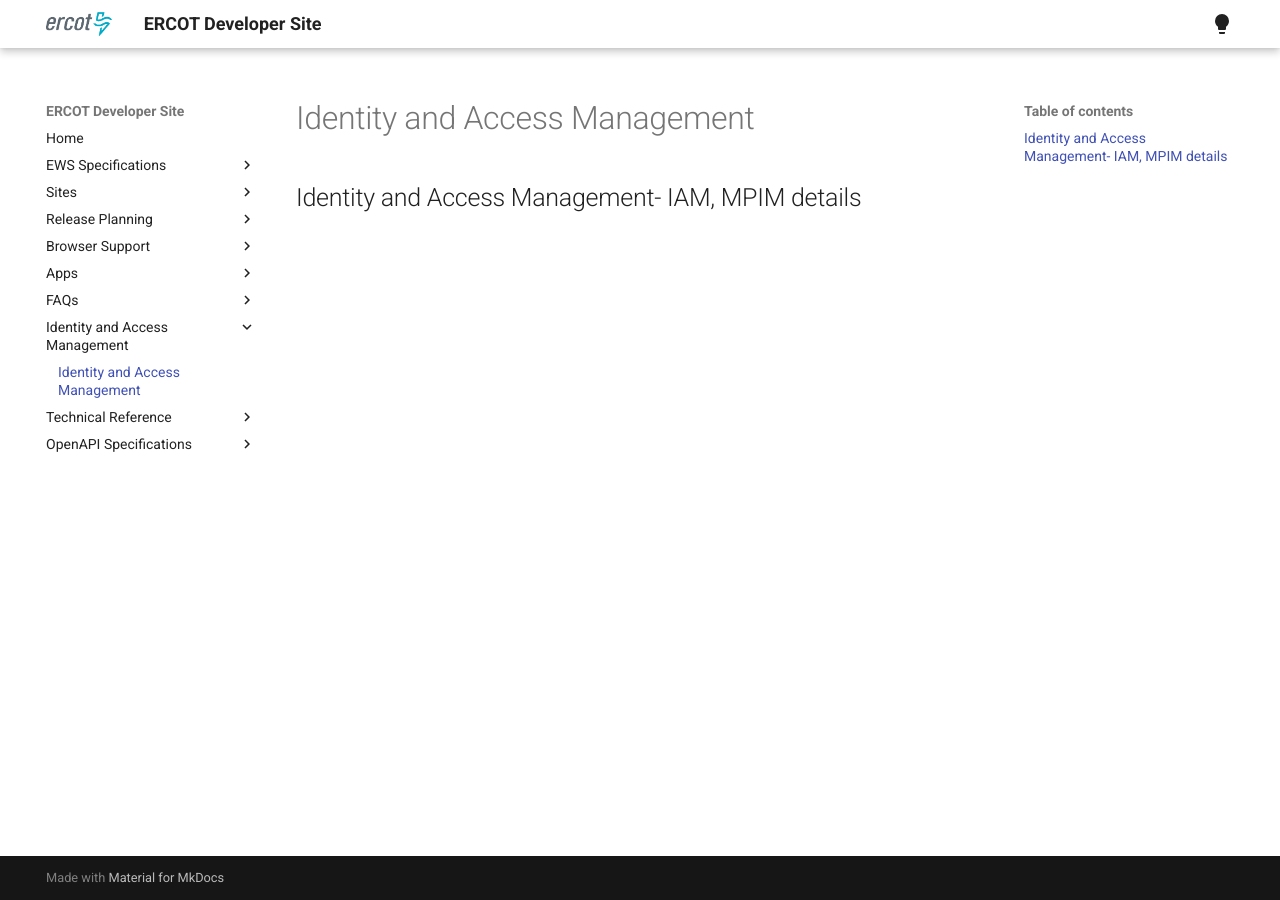
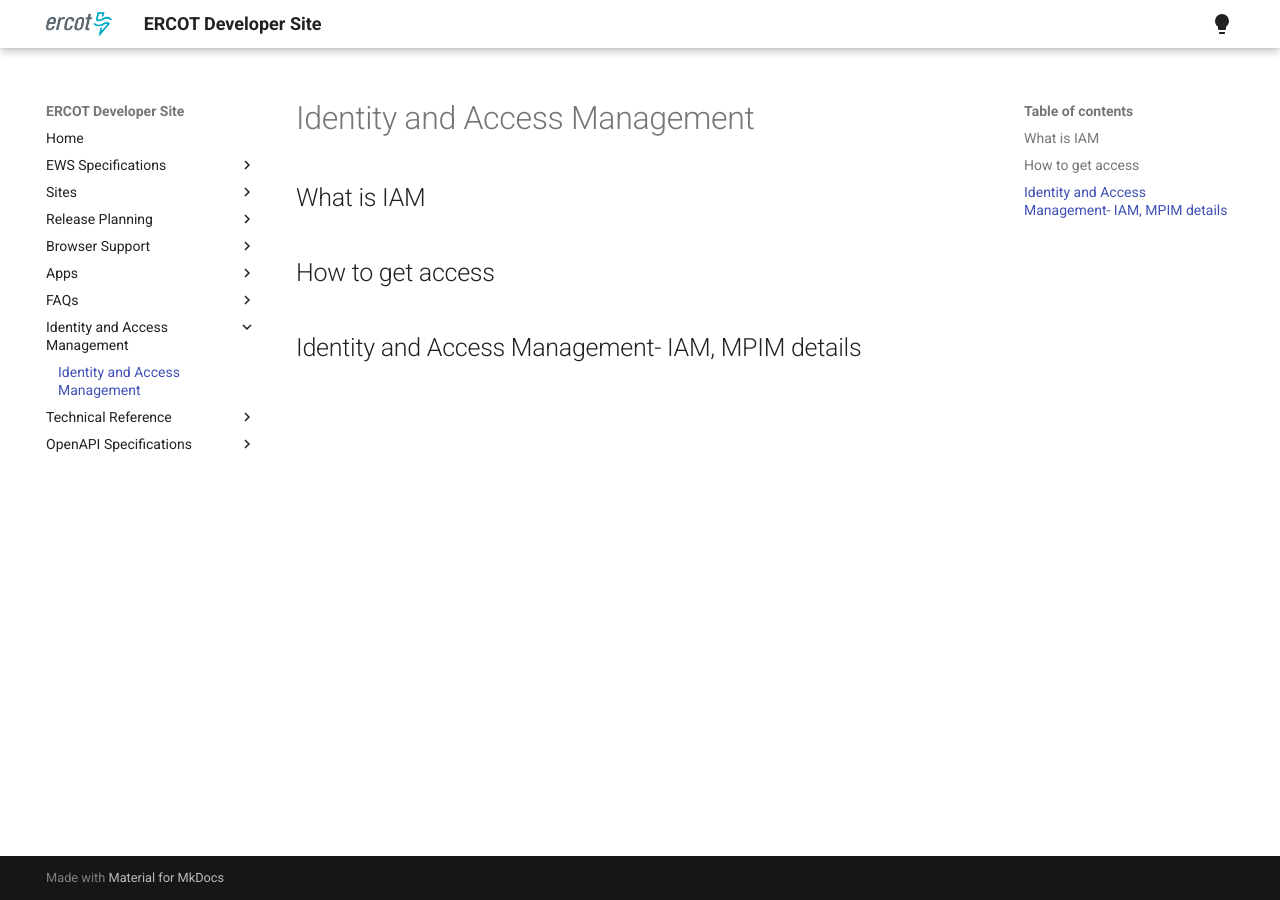
Before and after one commit to ercot/api-specs, an MkDocs documentation site: the page built from docs/IAM/iam.md, in a window 1280 px wide. Built offline with MkDocs 1.6.1 and Material for MkDocs 9.7.7, drawn with Linux system fonts in a browser that asks for light colours.

Commit message:
Update iam.md

```diff
--- a/docs/IAM/iam.md
+++ b/docs/IAM/iam.md
@@ -1,2 +1,4 @@
 # Identity and Access Management
+## What is IAM
+## How to get access
 ## Identity and Access Management- IAM, MPIM details
```
